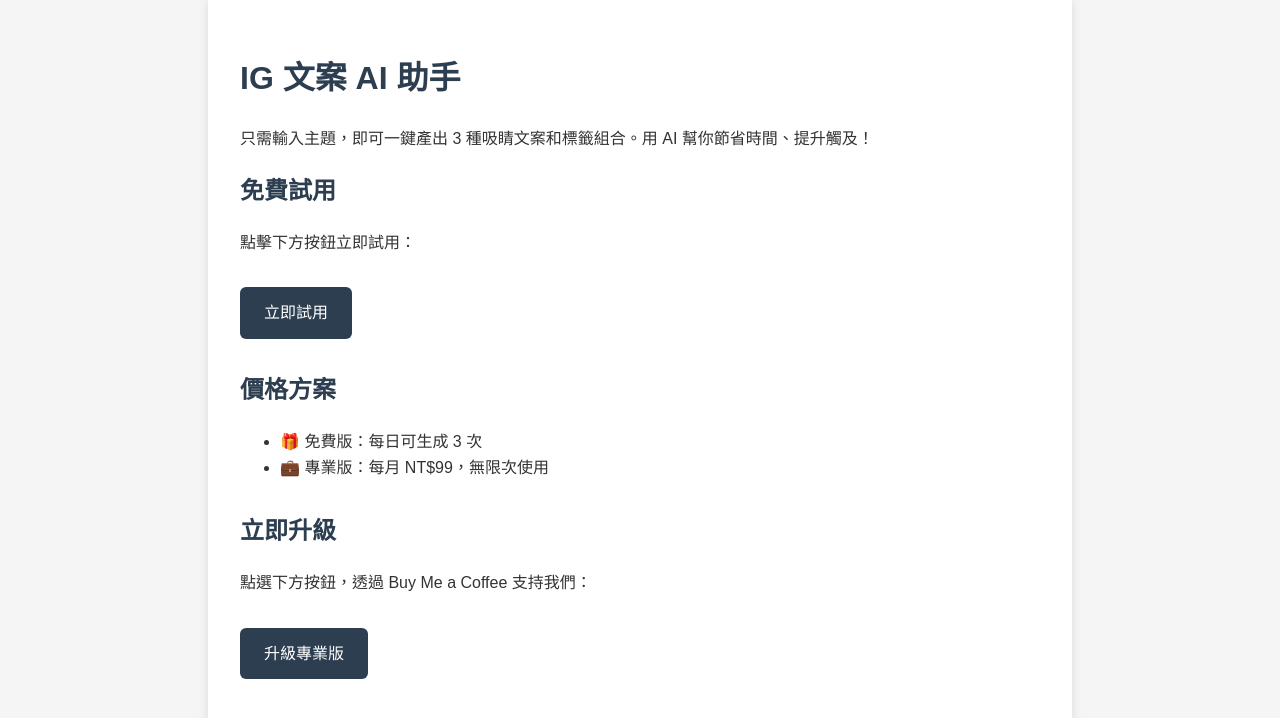
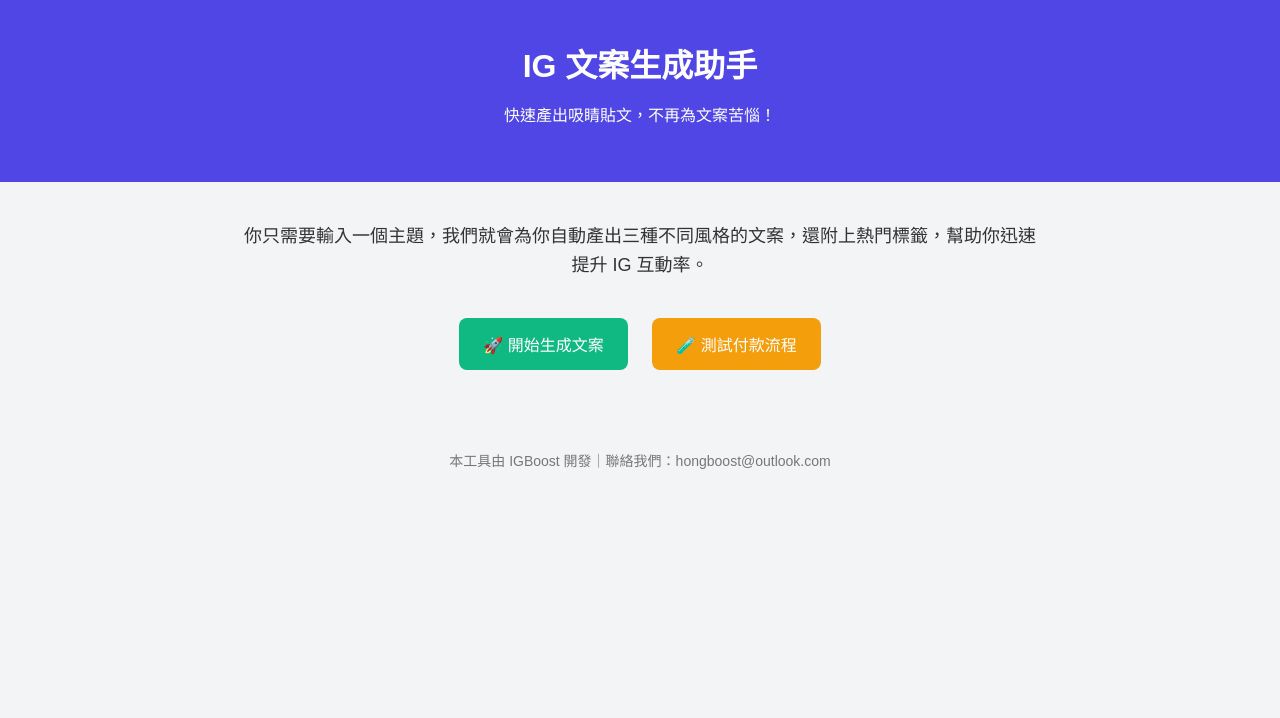
Before and after one commit to hongg135/igboost-landing, a plain HTML site: page index.html in a window 1280 px wide. Drawn offline with Linux system fonts and the light colour scheme.

Commit message:
add homepage with tool & payment simulation

```diff
--- a/index.html
+++ b/index.html
@@ -1,69 +1,85 @@
 <!DOCTYPE html>
 <html lang="zh-Hant">
 <head>
-  <meta charset="UTF-8" />
-  <meta name="viewport" content="width=device-width, initial-scale=1.0"/>
-  <title>IG 文案 AI 助手</title>
+  <meta charset="UTF-8">
+  <title>IG 文案生成助手｜快速生成三種風格文案</title>
+  <meta name="viewport" content="width=device-width, initial-scale=1">
+  <meta name="description" content="輸入主題，立即生成 3 種不同風格的 Instagram 文案與標籤，讓你的貼文脫穎而出！">
   <style>
     body {
-      font-family: 'Arial', sans-serif;
-      line-height: 1.6;
+      font-family: "Noto Sans TC", sans-serif;
+      background-color: #f3f4f6;
       margin: 0;
       padding: 0;
-      background: #f5f5f5;
       color: #333;
     }
+
+    header {
+      background-color: #4f46e5;
+      color: white;
+      padding: 40px 20px;
+      text-align: center;
+    }
+
+    header h1 {
+      margin: 0;
+      font-size: 32px;
+    }
+
     .container {
       max-width: 800px;
-      margin: auto;
-      padding: 2rem;
-      background: white;
-      box-shadow: 0 0 10px rgba(0,0,0,0.1);
+      margin: 40px auto;
+      padding: 0 20px;
+      text-align: center;
     }
-    h1, h2 {
-      color: #2c3e50;
+
+    .container p {
+      font-size: 18px;
+      line-height: 1.6;
     }
-    a.button {
+
+    .btn {
       display: inline-block;
-      padding: 0.8rem 1.5rem;
-      background: #2c3e50;
+      margin: 20px 10px;
+      padding: 14px 24px;
+      font-size: 16px;
+      background-color: #10b981;
       color: white;
+      border: none;
+      border-radius: 8px;
       text-decoration: none;
-      border-radius: 6px;
-      margin-top: 1rem;
+      transition: background-color 0.3s ease;
     }
-    a.button:hover {
-      background: #34495e;
+
+    .btn:hover {
+      background-color: #059669;
     }
-    .section {
-      margin-bottom: 2rem;
+
+    footer {
+      text-align: center;
+      padding: 20px;
+      font-size: 14px;
+      color: #777;
     }
   </style>
 </head>
 <body>
+
+  <header>
+    <h1>IG 文案生成助手</h1>
+    <p>快速產出吸睛貼文，不再為文案苦惱！</p>
+  </header>
+
   <div class="container">
-    <h1>IG 文案 AI 助手</h1>
-    <p>只需輸入主題，即可一鍵產出 3 種吸睛文案和標籤組合。用 AI 幫你節省時間、提升觸及！</p>
+    <p>你只需要輸入一個主題，我們就會為你自動產出三種不同風格的文案，還附上熱門標籤，幫助你迅速提升 IG 互動率。</p>
 
-    <div class="section">
-      <h2>免費試用</h2>
-      <p>點擊下方按鈕立即試用：</p>
-      <a class="button" href="http://localhost:8501" target="_blank">立即試用</a>
-    </div>
+    <a href="http://localhost:8501" class="btn">🚀 開始生成文案</a>
+    <a href="payment_success.html" class="btn" style="background-color:#f59e0b;">🧪 測試付款流程</a>
+  </div>
 
-    <div class="section">
-      <h2>價格方案</h2>
-      <ul>
-        <li>🎁 免費版：每日可生成 3 次</li>
-        <li>💼 專業版：每月 NT$99，無限次使用</li>
-      </ul>
-    </div>
+  <footer>
+    本工具由 IGBoost 開發｜聯絡我們：hongboost@outlook.com
+  </footer>
 
-    <div class="section">
-      <h2>立即升級</h2>
-      <p>點選下方按鈕，透過 Buy Me a Coffee 支持我們：</p>
-      <a class="button" href="https://buymeacoffee.com/hong8503" target="_blank">升級專業版</a>
-    </div>
-  </div>
 </body>
 </html>
```
